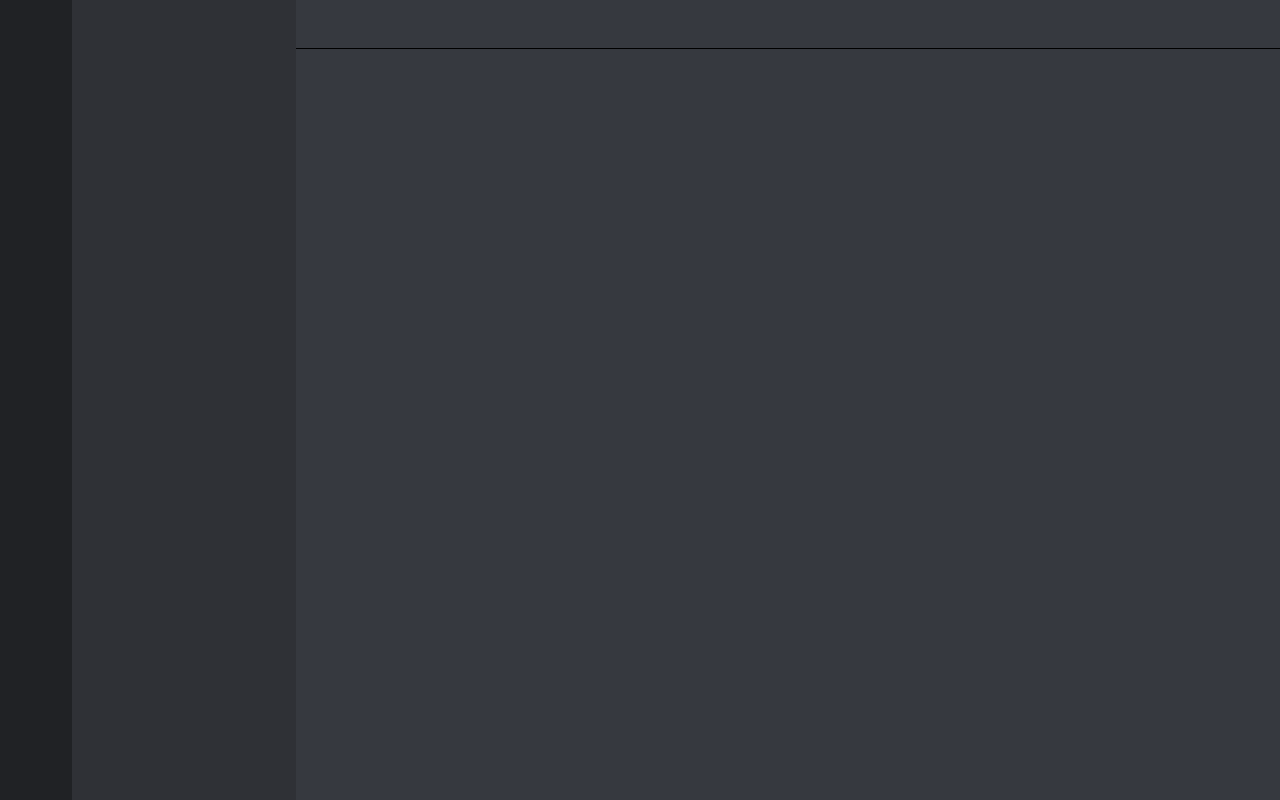
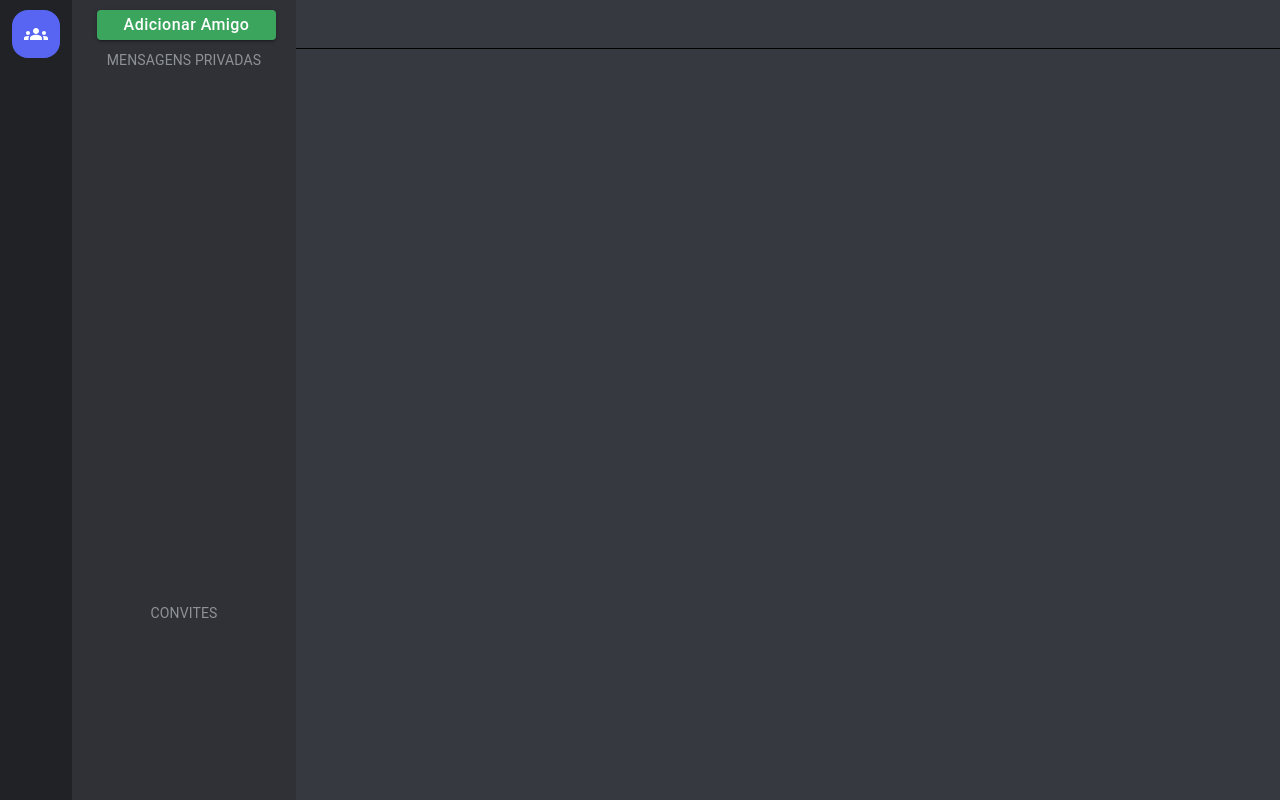
Before and after one commit to JoonMarion/tcc-project, a React (Create React App) app in the folder avafrontend/: page /dashboard in a window 1280 px wide. Built offline with nearby package versions, Linux system fonts and the light colour scheme.

Commit message:
feat: friendlist, pending invitation

```diff
--- a/avafrontend/package.json
+++ b/avafrontend/package.json
@@ -5,6 +5,7 @@
   "dependencies": {
     "@emotion/react": "^11.11.0",
     "@emotion/styled": "^11.11.0",
+    "@mui/icons-material": "^5.11.16",
     "@mui/material": "^5.13.0",
     "@reduxjs/toolkit": "^1.9.5",
     "@testing-library/jest-dom": "^5.16.5",
--- /dev/null
+++ b/avafrontend/src/Dashboard/FriendsSideBar/AddFriendButton.js
@@ -0,0 +1,26 @@
+import React from 'react';
+import CustomPrimaryButton from '../../shared/components/CustomPrimaryButton';
+
+const additionalStyles = {
+    marginTop: '10px',
+    marginLeft: '5px',
+    width: '80%',
+    height: '30px',
+    background: '#3ba55d',
+};
+
+const AddFriendButton = () => {
+    const handleOpenAddFriendDialog = () => {
+        console.log('Open Add Friend Dialog');
+    };
+
+    return (
+        <CustomPrimaryButton
+            additionalStyles={additionalStyles}
+            label="Adicionar Amigo"
+            onClick={handleOpenAddFriendDialog}
+        />
+    );
+};
+
+export default AddFriendButton;
--- /dev/null
+++ b/avafrontend/src/Dashboard/FriendsSideBar/FriendsList/FriendsList.js
@@ -0,0 +1,15 @@
+import React from 'react';
+import { styled } from '@mui/system';
+
+const MainContainer = styled('div')({
+  flexGrow: 1,
+  width: '100%',
+})
+
+const FriendsList = () => {
+  return (
+    <MainContainer></MainContainer>
+  )
+}
+
+export default FriendsList
--- a/avafrontend/src/Dashboard/FriendsSideBar/FriendsSideBar.js
+++ b/avafrontend/src/Dashboard/FriendsSideBar/FriendsSideBar.js
@@ -1,5 +1,9 @@
 import React from 'react';
 import { styled } from '@mui/system';
+import AddFriendButton from './AddFriendButton';
+import FriendsTitle from './FriendsTitle';
+import FriendsList from './FriendsList/FriendsList';
+import PendingInvitationsList from './PendingInvitationsList/PendingInvitationsList';
 
 const MainContainer = styled('div')({
     width: '224px',
@@ -11,7 +15,15 @@ const MainContainer = styled('div')({
 });
 
 const FriendsSideBar = () => {
-    return <MainContainer></MainContainer>;
+    return (
+        <MainContainer>
+            <AddFriendButton />
+            <FriendsTitle title="Mensagens Privadas" />
+            <FriendsList />
+            <FriendsTitle title="Convites" />
+            <PendingInvitationsList />
+        </MainContainer>
+    );
 };
 
 export default FriendsSideBar;
--- /dev/null
+++ b/avafrontend/src/Dashboard/FriendsSideBar/FriendsTitle.js
@@ -0,0 +1,19 @@
+import React from 'react';
+import { Typography } from '@mui/material';
+
+const FriendsTitle = ({ title }) => {
+    return (
+        <Typography
+            sx={{
+                textTransform: 'uppercase',
+                color: '#8e9297',
+                fontSize: '14px',
+                marginTop: '10px',
+            }}
+        >
+            {title}
+        </Typography>
+    );
+};
+
+export default FriendsTitle;
--- /dev/null
+++ b/avafrontend/src/Dashboard/FriendsSideBar/PendingInvitationsList/PendingInvitationsList.js
@@ -0,0 +1,17 @@
+import React from 'react';
+import { styled } from '@mui/system';
+
+const MainContainer = styled('div')({
+    width: '100%',
+    height: '22%',
+    display: 'flex',
+    flexDirection: 'column',
+    alignItems: 'center',
+    overflow: 'auto',
+});
+
+const PendingInvitationsList = () => {
+    return <MainContainer></MainContainer>;
+};
+
+export default PendingInvitationsList;
--- /dev/null
+++ b/avafrontend/src/Dashboard/SideBar/MainPageButton.js
@@ -0,0 +1,25 @@
+import React from 'react';
+import Button from '@mui/material/Button';
+import GroupsIcon from '@mui/icons-material/Groups';
+
+const MainPageButton = () => {
+    return (
+        <Button
+            style={{
+                width: '48px',
+                height: '48px',
+                borderRadius: '16px',
+                margin: 0,
+                padding: 0,
+                minWidth: 0,
+                marginTop: '10px',
+                color: 'white',
+                backgroundColor: '#5865f2',
+            }}
+        >
+            <GroupsIcon />
+        </Button>
+    );
+};
+
+export default MainPageButton;
--- a/avafrontend/src/Dashboard/SideBar/SideBar.js
+++ b/avafrontend/src/Dashboard/SideBar/SideBar.js
@@ -1,5 +1,6 @@
 import React from 'react';
 import { styled } from '@mui/system';
+import MainPageButton from './MainPageButton';
 
 const MainContainer = styled('div')({
     width: '72px',
@@ -11,7 +12,11 @@ const MainContainer = styled('div')({
 });
 
 const SideBar = () => {
-    return <MainContainer></MainContainer>;
+    return (
+        <MainContainer>
+            <MainPageButton />
+        </MainContainer>
+    );
 };
 
 export default SideBar;
```
Also changed, not shown: 1 other file (tests, documents, lock files or other folders).
